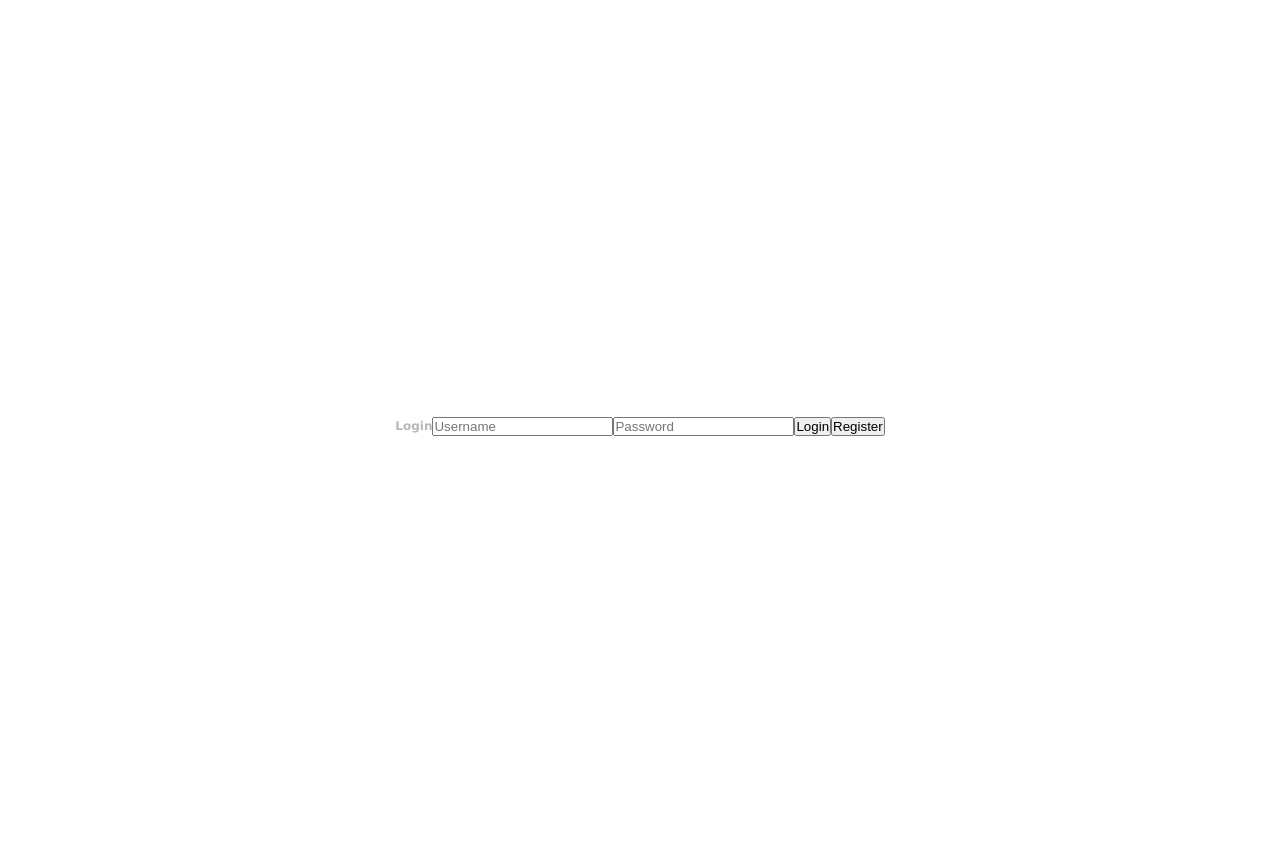
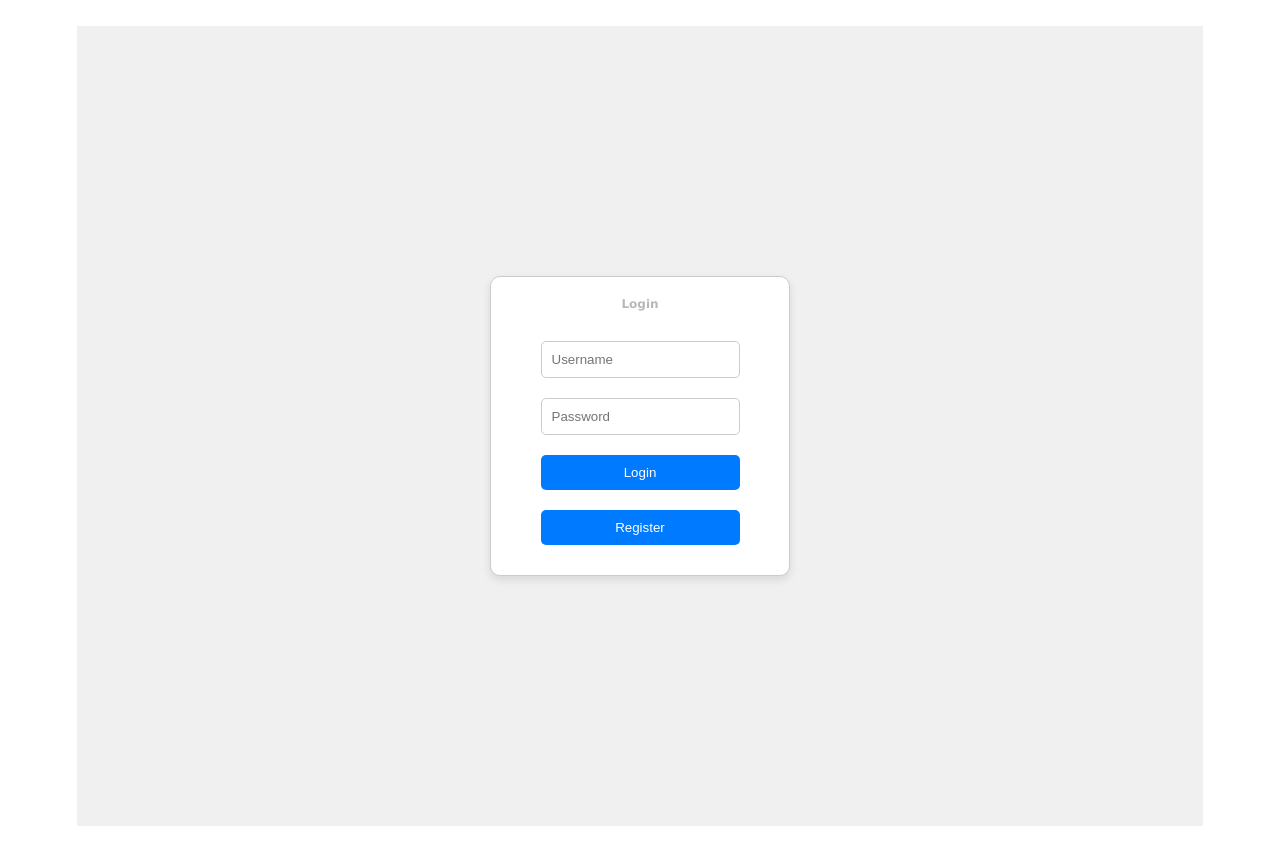
Before and after one commit to slyvenegas/ecommerce_v2, a React (Vite) app: page /login in a window 1280 px wide. Shown: the top 864 px of the page. Built offline with nearby package versions, Linux system fonts and the light colour scheme.

Commit message:
Estilizacion LOGIN & REGISTER

```diff
--- a/src/index.css
+++ b/src/index.css
@@ -275,3 +275,87 @@ h2 {
     transform: scale(1.03);
     border-radius: 0;
 }
+
+
+/* LOGIN PAG */
+.page-container {
+    display: flex;
+    justify-content: center;
+    align-items: center;
+    height: 100vh;
+    background-color: #f0f0f0;
+  }
+
+  .form-container {
+    display: flex;
+    flex-direction: column;
+    align-items: center;
+    background: white;
+    padding: 20px;
+    border-radius: 10px;
+    box-shadow: 0 4px 8px rgba(0, 0, 0, 0.1);
+  }
+
+  .form-container input {
+    margin: 10px 0;
+    padding: 10px;
+    border-radius: 5px;
+    border: 1px solid #ccc;
+    width: 100%;
+  }
+
+  .form-container button {
+    margin: 10px 0;
+    padding: 10px;
+    border-radius: 5px;
+    border: none;
+    background-color: #007bff;
+    color: white;
+    cursor: pointer;
+    width: 100%;
+  }
+
+  .form-container button:hover {
+    background-color: #0056b3;
+  }
+
+  .page-container {
+    display: flex;
+    justify-content: center;
+    align-items: center;
+    height: 100vh;
+    background-color: #f0f0f0;
+  }
+
+  .form-container {
+    display: flex;
+    flex-direction: column;
+    align-items: center;
+    background: white;
+    padding: 20px;
+    border-radius: 10px;
+    box-shadow: 0 4px 8px rgba(0, 0, 0, 0.1);
+  }
+
+  .form-container input {
+    margin: 10px 0;
+    padding: 10px;
+    border-radius: 5px;
+    border: 1px solid #ccc;
+    width: 100%;
+  }
+
+  .form-container button {
+    margin: 10px 0;
+    padding: 10px;
+    border-radius: 5px;
+    border: none;
+    background-color: #007bff;
+    color: white;
+    cursor: pointer;
+    width: 100%;
+  }
+
+  .form-container button:hover {
+    background-color: #0056b3;
+  }
--- a/src/pages/LoginPage.jsx
+++ b/src/pages/LoginPage.jsx
@@ -1,6 +1,5 @@
 import React, { useState } from 'react';
 import axios from 'axios';
-
 
 const LoginPage = () => {
   const [username, setUsername] = useState('');
@@ -21,6 +20,7 @@ const LoginPage = () => {
 
   return (
     <div className='page-container'>
+      <div className='form-container'>
         <h2>Login</h2>
         <form onSubmit={handleSubmit}>
           <input
@@ -36,8 +36,9 @@ const LoginPage = () => {
             placeholder="Password"
           />
           <button type="submit">Login</button>
-        <button type="submit">Register</button>
+          <button type="button">Register</button>
         </form>
+      </div>
     </div>
   );
 };
--- a/src/pages/RegisterPage.jsx
+++ b/src/pages/RegisterPage.jsx
@@ -23,6 +23,7 @@ const RegisterPage = () => {
 
   return (
     <div className='page-container'>
+      <div className='form-container'>
         <h2>Register</h2>
         {message && <p>{message}</p>}
         <form onSubmit={handleSubmit}>
@@ -41,6 +42,7 @@ const RegisterPage = () => {
           <button type="submit">Register</button>
         </form>
       </div>
+    </div>
   );
 };
 
```
Lines whose indentation alone changed are shown as unchanged.
